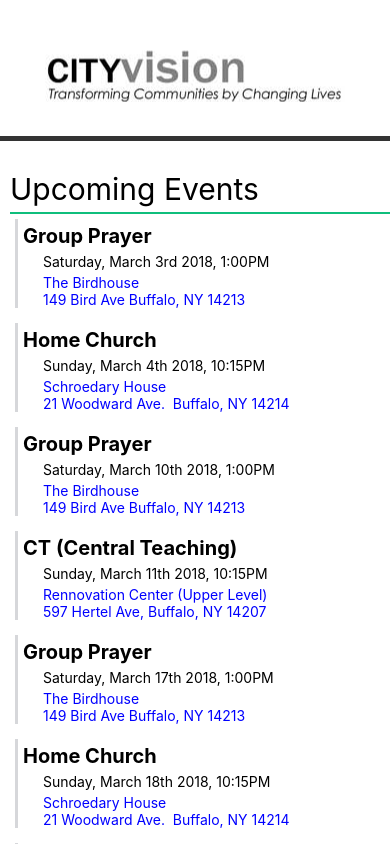
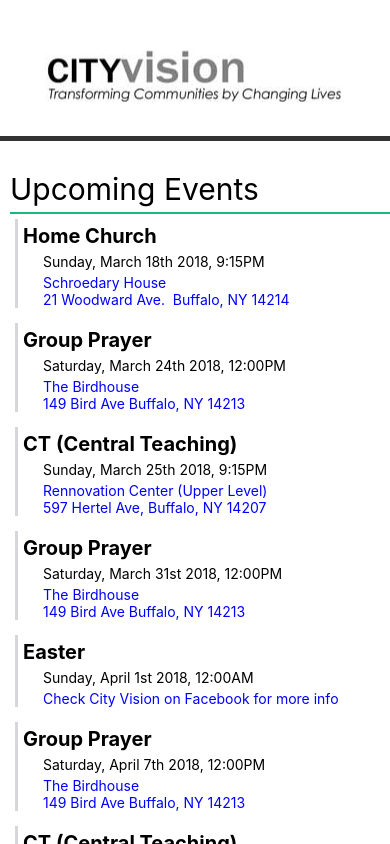
Before and after one commit to STeveShary/city-vision-app, a React Native app: screen / in a window 390 px wide. Built offline with nearby package versions, Linux system fonts and the light colour scheme.

Commit message:
Updating timezone and schedule

```diff
--- a/data.js
+++ b/data.js
@@ -7,93 +7,111 @@
 
 const schedule = [
     {
+      name: 'Home Church',
+      locationName: 'Schroedary House',
+      locationAddress: '21 Woodward Ave.  Buffalo, NY 14214',
+      timeStart: moment('2018-03-18T17:15:00-04:00')
+    },
+    {
       name: 'Group Prayer',
       locationName: 'The Birdhouse',
       locationAddress: '149 Bird Ave Buffalo, NY 14213',
-      timeStart: moment('2018-03-03T08:00:00-05:00')
+      timeStart: moment('2018-03-24T08:00:00-04:00')
+    },
+    {
+      name: 'CT (Central Teaching)',
+      locationName: 'Rennovation Center (Upper Level)',
+      locationAddress: '597 Hertel Ave, Buffalo, NY 14207',
+      timeStart: moment('2018-03-25T17:15:00-04:00')
+    },
+    {
+      name: 'Group Prayer',
+      locationName: 'The Birdhouse',
+      locationAddress: '149 Bird Ave Buffalo, NY 14213',
+      timeStart: moment('2018-03-31T08:00:00-04:00')
+    },
+    {
+      name: 'Easter',
+      locationName: 'Check City Vision on Facebook for more info',
+      locationAddress: '',
+      timeStart: moment('2018-04-01')
+    },
+    {
+      name: 'Group Prayer',
+      locationName: 'The Birdhouse',
+      locationAddress: '149 Bird Ave Buffalo, NY 14213',
+      timeStart: moment('2018-04-07T08:00:00-04:00')
+    },
+    {
+      name: 'CT (Central Teaching)',
+      locationName: 'Rennovation Center (Upper Level)',
+      locationAddress: '597 Hertel Ave, Buffalo, NY 14207',
+      timeStart: moment('2018-04-08T17:15:00-04:00')
+    },
+    {
+      name: 'Group Prayer',
+      locationName: 'The Birdhouse',
+      locationAddress: '149 Bird Ave Buffalo, NY 14213',
+      timeStart: moment('2018-04-14T08:00:00-04:00')
     },
     {
       name: 'Home Church',
       locationName: 'Schroedary House',
       locationAddress: '21 Woodward Ave.  Buffalo, NY 14214',
-      timeStart: moment('2018-03-04T17:15:00-05:00')
+      timeStart: moment('2018-04-15T17:15:00-04:00')
     },
     {
       name: 'Group Prayer',
       locationName: 'The Birdhouse',
       locationAddress: '149 Bird Ave Buffalo, NY 14213',
-      timeStart: moment('2018-03-10T08:00:00-05:00')
+      timeStart: moment('2018-04-21T08:00:00-04:00')
     },
     {
       name: 'CT (Central Teaching)',
       locationName: 'Rennovation Center (Upper Level)',
       locationAddress: '597 Hertel Ave, Buffalo, NY 14207',
-      timeStart: moment('2018-03-11T17:15:00-05:00')
+      timeStart: moment('2018-04-22T17:15:00-04:00')
     },
     {
       name: 'Group Prayer',
       locationName: 'The Birdhouse',
       locationAddress: '149 Bird Ave Buffalo, NY 14213',
-      timeStart: moment('2018-03-17T08:00:00-05:00')
+      timeStart: moment('2018-04-28T08:00:00-04:00')
     },
     {
       name: 'Home Church',
       locationName: 'Schroedary House',
       locationAddress: '21 Woodward Ave.  Buffalo, NY 14214',
-      timeStart: moment('2018-03-18T17:15:00-05:00')
+      timeStart: moment('2018-04-29T17:15:00-04:00')
     },
     {
       name: 'Group Prayer',
       locationName: 'The Birdhouse',
       locationAddress: '149 Bird Ave Buffalo, NY 14213',
-      timeStart: moment('2018-03-24T08:00:00-05:00')
+      timeStart: moment('2018-05-05T08:00:00-04:00')
     },
     {
       name: 'CT (Central Teaching)',
       locationName: 'Rennovation Center (Upper Level)',
       locationAddress: '597 Hertel Ave, Buffalo, NY 14207',
-      timeStart: moment('2018-03-25T17:15:00-05:00')
+      timeStart: moment('2018-05-06T17:15:00-04:00')
     },
     {
       name: 'Group Prayer',
       locationName: 'The Birdhouse',
       locationAddress: '149 Bird Ave Buffalo, NY 14213',
-      timeStart: moment('2018-03-31T08:00:00-05:00')
+      timeStart: moment('2018-05-12T08:00:00-04:00')
     },
     {
       name: 'Home Church',
       locationName: 'Schroedary House',
       locationAddress: '21 Woodward Ave.  Buffalo, NY 14214',
-      timeStart: moment('2018-04-01T17:15:00-05:00')
+      timeStart: moment('2018-05-13T17:15:00-04:00')
     },
     {
       name: 'Group Prayer',
       locationName: 'The Birdhouse',
       locationAddress: '149 Bird Ave Buffalo, NY 14213',
-      timeStart: moment('2018-04-07T08:00:00-05:00')
-    },
-    {
-      name: 'CT (Central Teaching)',
-      locationName: 'Rennovation Center (Upper Level)',
-      locationAddress: '597 Hertel Ave, Buffalo, NY 14207',
-      timeStart: moment('2018-04-08T17:15:00-05:00')
-    },
-    {
-      name: 'Group Prayer',
-      locationName: 'The Birdhouse',
-      locationAddress: '149 Bird Ave Buffalo, NY 14213',
-      timeStart: moment('2018-04-14T08:00:00-05:00')
-    },
-    {
-      name: 'Home Church',
-      locationName: 'Schroedary House',
-      locationAddress: '21 Woodward Ave.  Buffalo, NY 14214',
-      timeStart: moment('2018-04-15T17:15:00-05:00')
-    },
-    {
-      name: 'Group Prayer',
-      locationName: 'The Birdhouse',
-      locationAddress: '149 Bird Ave Buffalo, NY 14213',
-      timeStart: moment('2018-04-21T08:00:00-05:00')
+      timeStart: moment('2018-05-19T08:00:00-04:00')
     }
   ];
```
